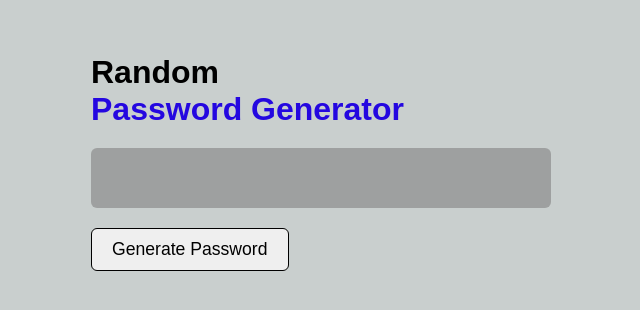
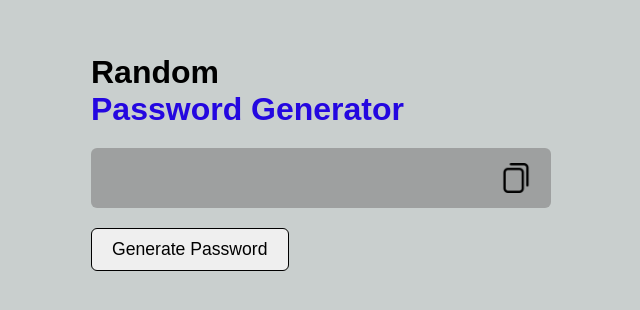
Before and after one commit to Sumitc0de/Lets-s-Beginn., a plain HTML site: page index.html in a window 1280 px wide. Shown: the part 238-548 px from the top of the page, 319-959 px from the left. Drawn offline with Linux system fonts and the light colour scheme; the site is published under a folder, as on GitHub Pages, so addresses that start at the root find nothing.

Commit message:
Update index.html

```diff
--- a/index.html
+++ b/index.html
@@ -12,7 +12,7 @@
             <span>Password Generator</span></h1>
         <div class="input-box">
             <input type="text" id="input-value">
-            <img src="/copy.png" onclick="copyElem()" alt="">
+            <img src="copy.png" onclick="copyElem()" alt="">
         </div>
         <button onclick="createPassword()">Generate Password</button>
     </div>
```
